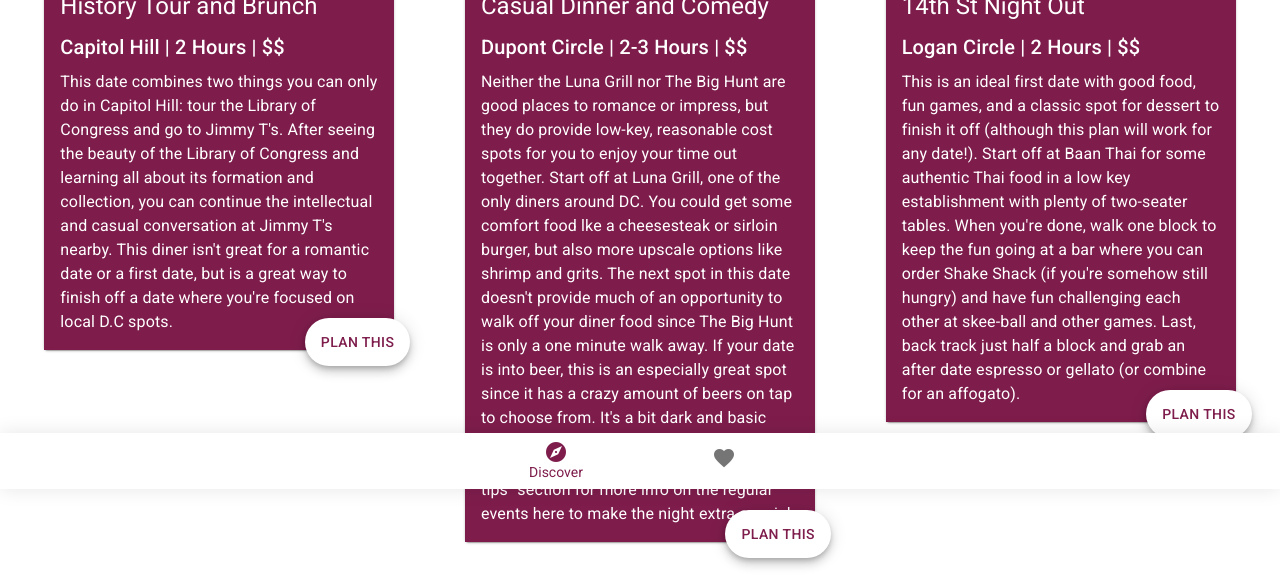
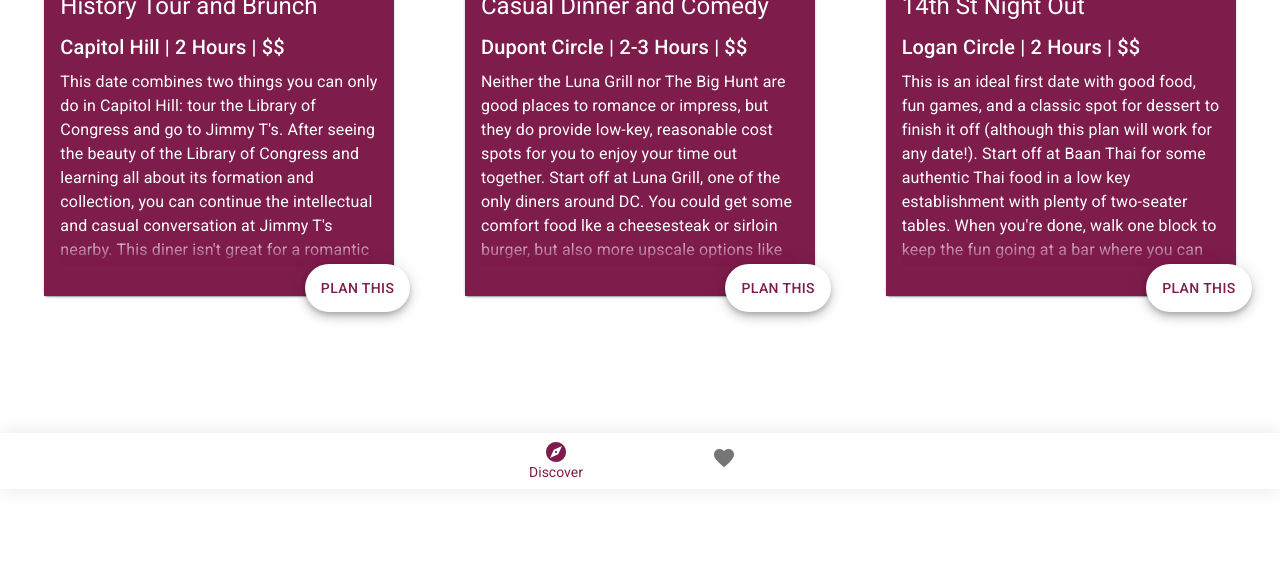
Before and after one commit to NathanAB/Beacon, a React (Create React App) app: page / in a window 1280 px wide. Shown: the part 311-887 px from the top of the page. After the commit the page ends 800 px from the top, so only its background shows below. Built offline with nearby package versions, Linux system fonts and the light colour scheme.

Commit message:
Fixed date card height, adjusted plan date button

```diff
--- a/src/components/DateCard/DateCard.jsx
+++ b/src/components/DateCard/DateCard.jsx
@@ -40,10 +40,27 @@
   cardDescription: {
     color: theme.palette.primary.contrastText,
   },
+  cardDescriptionCollapsed: {
+    height: '190px',
+    overflow: 'hidden',
+    'margin-bottom': '20px',
+  },
+  cardDescriptionFade: {
+    height: '2em',
+    position: 'absolute',
+    bottom: '30px',
+    width: '90%',
+    background: 'linear-gradient( 0deg, #7f194c, #ff000000 )',
+  },
   addButton: {
     position: 'absolute',
     right: -theme.spacing.unit * 2,
     bottom: -theme.spacing.unit * 2,
+  },
+  planDateButton: {
+    display: 'block',
+    margin: 'auto',
+    'margin-top': '1em',
   },
   actionArea: {
     width: '100%',
@@ -163,6 +180,7 @@
             aria-label="Add this spot"
             color="primary"
             size="large"
+            className={classes.planDateButton}
           >
             Plan Entire Date
           </Button>
@@ -177,6 +195,11 @@
       dateObj,
     } = this.props;
     const { isExpanded } = this.state;
+
+    const cardDescriptionClasses = [classes.cardDescription];
+    if (!isExpanded) {
+      cardDescriptionClasses.push(classes.cardDescriptionCollapsed);
+    }
 
     return (
       <div className={classes.container}>
@@ -194,8 +217,11 @@
               <Typography variant="h6" gutterBottom className={classes.cardSubheader}>
                 {`${dateObj.location} | ${dateObj.length} | ${dateObj.cost}`}
               </Typography>
-              <Typography variant="body1" className={classes.cardDescription}>
+              <Typography variant="body1" className={cardDescriptionClasses}>
                 { dateObj.description }
+                { !isExpanded
+                  && <div className={classes.cardDescriptionFade} />
+                }
               </Typography>
             </CardContent>
           </CardActionArea>
```
